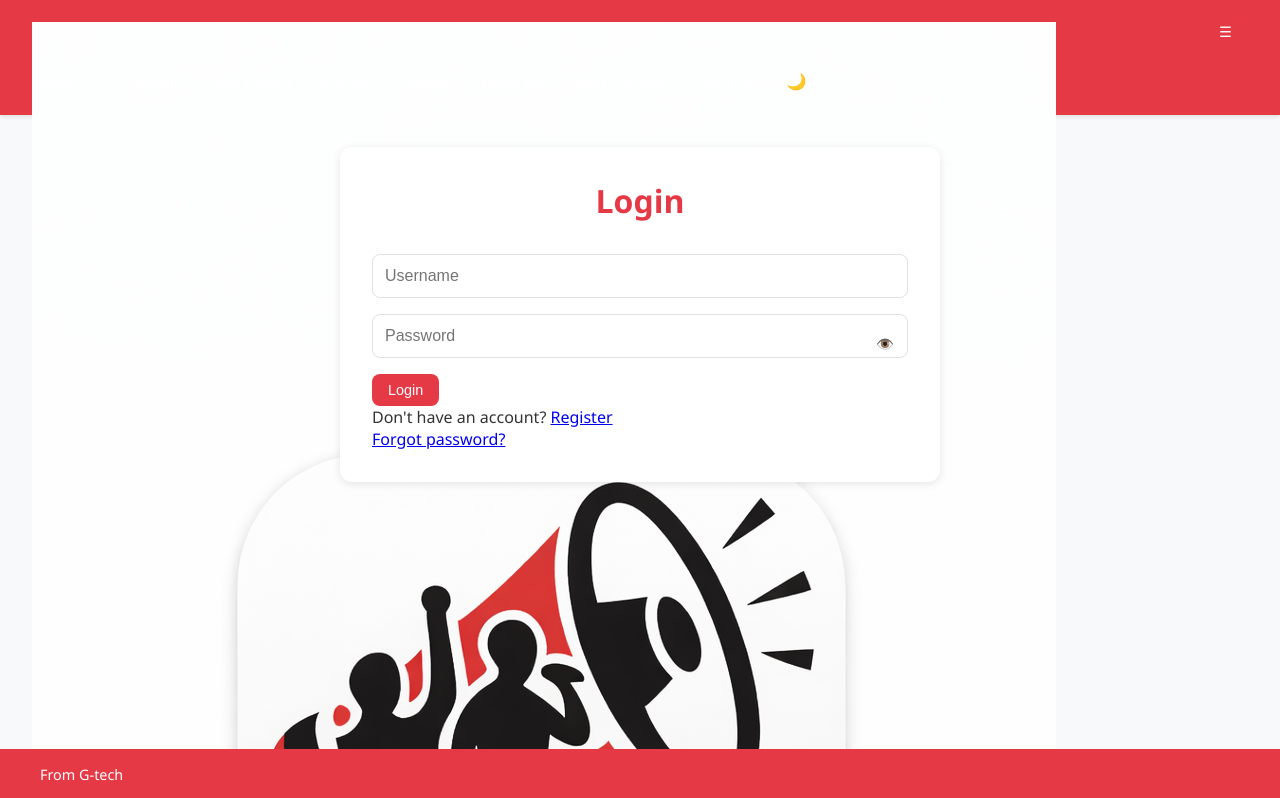
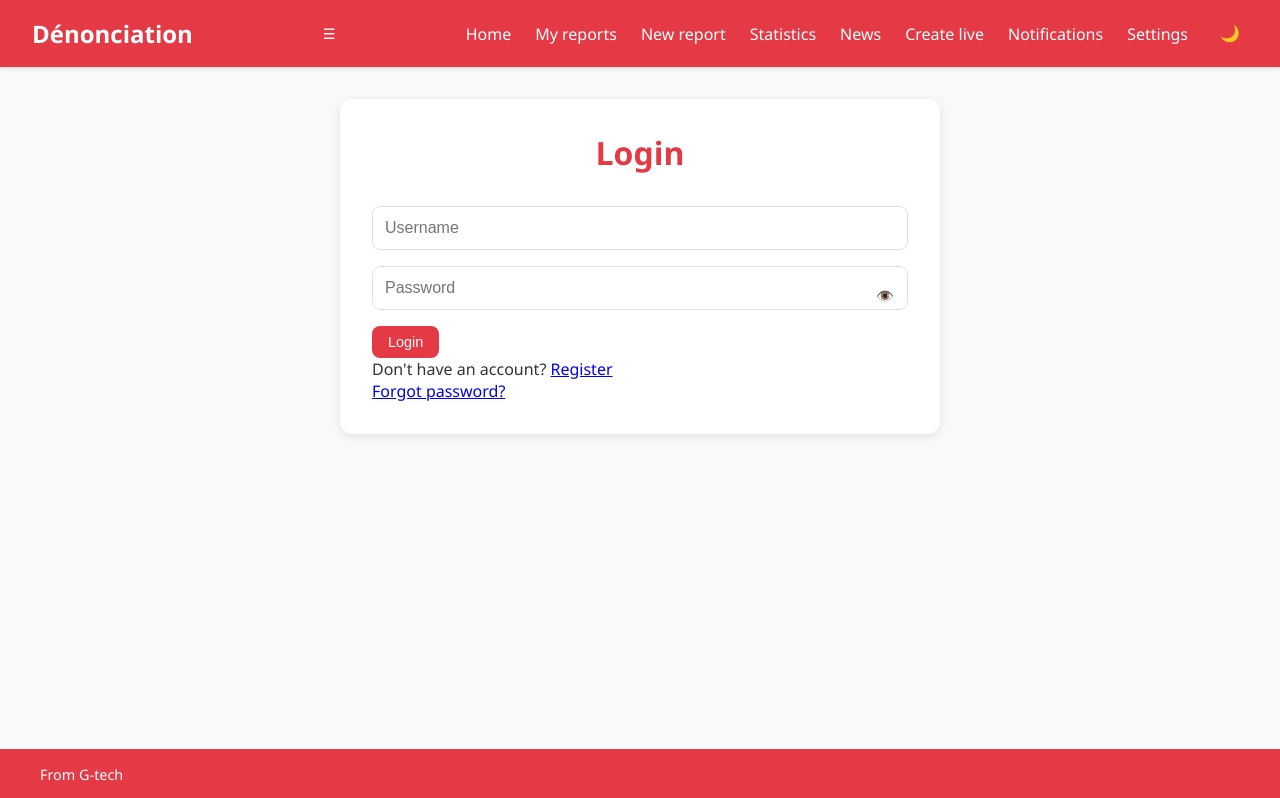
Before and after one commit to Guelord12/denonciation, a React (Create React App) app in the folder frontend/: page /login in a window 1280 px wide. Shown: the top 798 px of the page. Built offline with nearby package versions, Linux system fonts and the light colour scheme; no server answers.

Commit message:
Initial commit

```diff
--- a/frontend/src/assets/theme.css
+++ b/frontend/src/assets/theme.css
@@ -72,10 +72,10 @@ body.dark {
   box-shadow: 0 2px 4px rgba(0,0,0,0.1);
 }
 
-.navbar .logo {
-  height: 20px;
-  width: auto;
+.navbar-brand {
   cursor: pointer;
+  font-size: 1.5rem;
+  font-weight: bold;
 }
 
 .nav-links {
--- a/frontend/src/components/Navbar.jsx
+++ b/frontend/src/components/Navbar.jsx
@@ -19,10 +19,15 @@ const Navbar = () => {
 
   return (
     <nav className="navbar">
-      <div className="logo" onClick={() => navigate('/')}>
-        <img src="/logo.png" alt="Dénonciation" />
+      {/* Logo supprimé - remplacé par un titre simple */}
+      <div className="navbar-brand" onClick={() => navigate('/')}>
+        <span className="brand-text">Dénonciation</span>
       </div>
-      <button className="mobile-menu-btn" onClick={() => setMenuOpen(!menuOpen)}>☰</button>
+
+      <button className="mobile-menu-btn" onClick={() => setMenuOpen(!menuOpen)}>
+        ☰
+      </button>
+
       <div className={`nav-links ${menuOpen ? 'open' : ''}`}>
         <Link to="/" onClick={() => setMenuOpen(false)}>{t('nav.home')}</Link>
         <Link to="/my-reports" onClick={() => setMenuOpen(false)}>{t('nav.myReports')}</Link>
```
